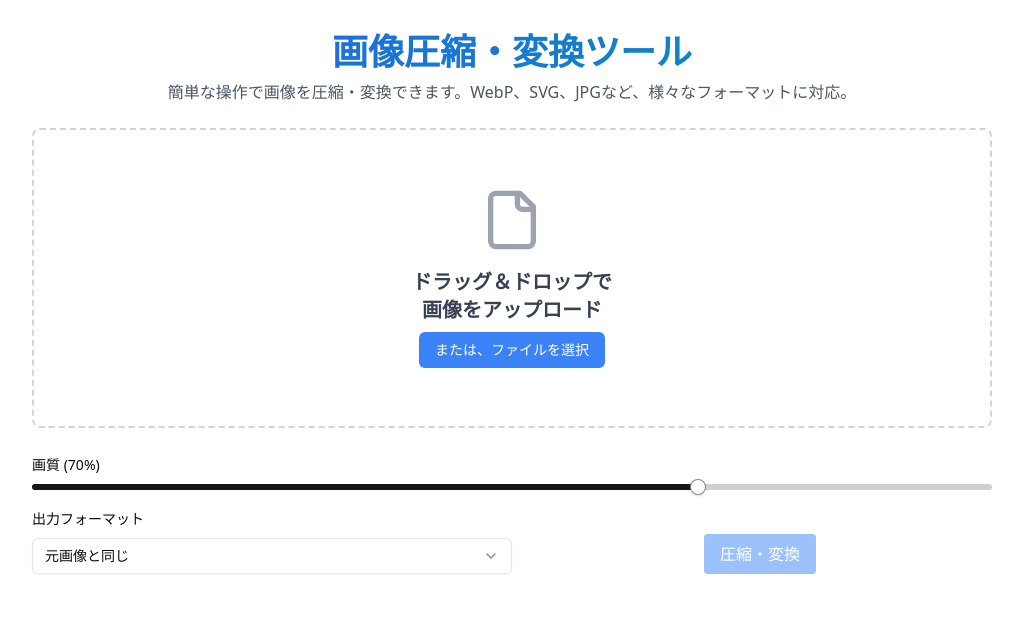
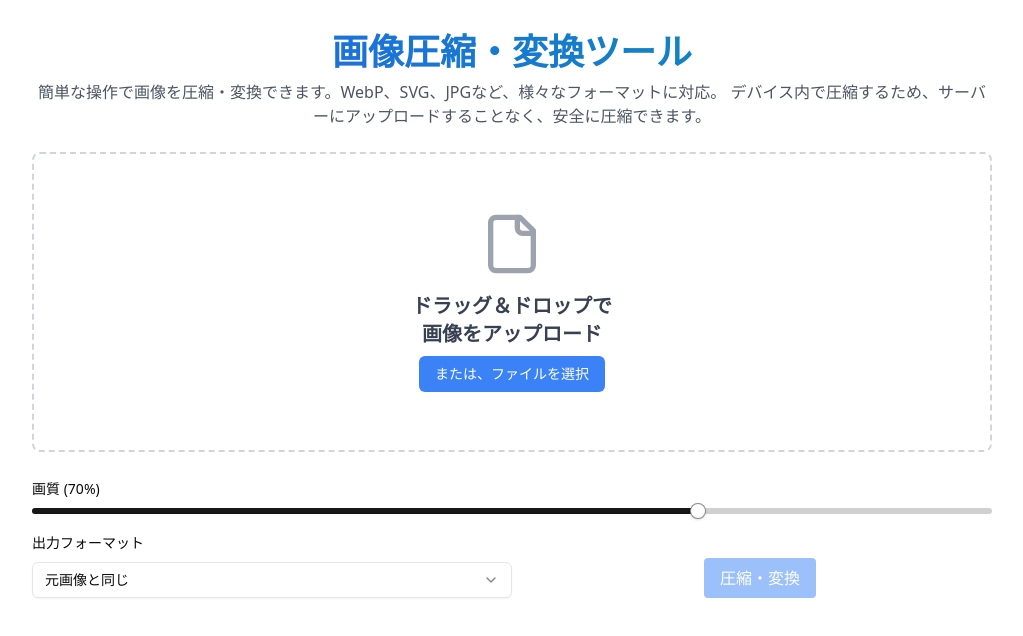
Before and after one commit to gezzzi/image-compression-tool, a Next.js app: page / in a window 1280 px wide. Shown: the top 636 px of the page, without its empty margins (128-1151 px from the left). Built offline with nearby package versions, Linux system fonts and the light colour scheme.

Commit message:
説明文の追加

```diff
--- a/src/app/page.tsx
+++ b/src/app/page.tsx
@@ -10,6 +10,7 @@ export default function Home() {
           </h1>
           <p className="text-gray-600 dark:text-gray-400">
             簡単な操作で画像を圧縮・変換できます。WebP、SVG、JPGなど、様々なフォーマットに対応。
+            デバイス内で圧縮するため、サーバーにアップロードすることなく、安全に圧縮できます。
           </p>
         </div>
         <ImageCompressor />
```
